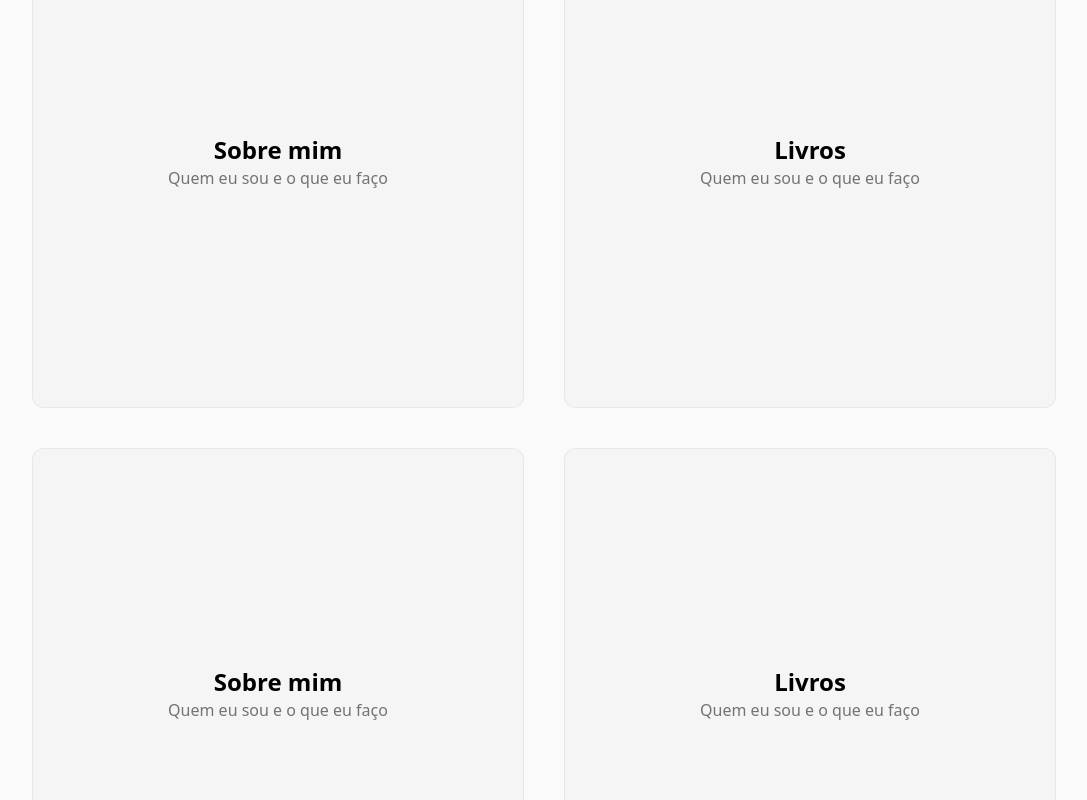
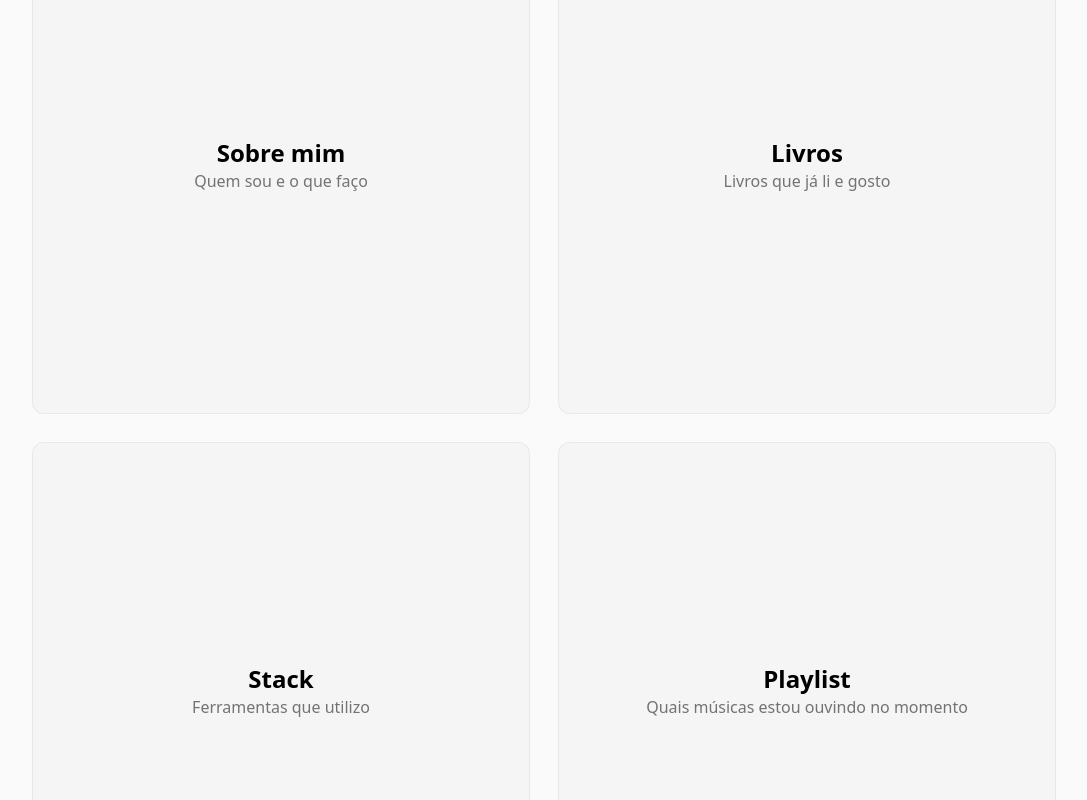
Before and after one commit to OYERA1/new-portfolio, a Next.js app: page / in a window 1280 px wide. Shown: the part 760-1560 px from the top of the page, without its empty margins (96-1183 px from the left). Built offline with nearby package versions, Linux system fonts and the light colour scheme.

Commit message:
mt coisa dnv

```diff
--- a/next.config.ts
+++ b/next.config.ts
@@ -1,7 +1,7 @@
 import type { NextConfig } from "next";
 
 const nextConfig: NextConfig = {
-	/* config options here */
+
 };
 
 export default nextConfig;
--- a/package.json
+++ b/package.json
@@ -17,6 +17,7 @@
 		"react": "^19.0.0",
 		"react-dom": "^19.0.0",
 		"react-hook-form": "^7.54.2",
+		"react-spotify-embed": "^2.0.4",
 		"resend": "^4.1.1",
 		"sonner": "^1.7.3",
 		"tailwind-merge": "^2.6.0",
--- /dev/null
+++ b/src/app/music/page.tsx
@@ -0,0 +1,7 @@
+import { Spotify } from "react-spotify-embed";
+
+export default function PlaylistPage() {
+    return <div className="flex justify-center py-20">
+        <iframe className={"w-max rounded-2xl border-0"} title="spotify playlist" src="https://open.spotify.com/embed/playlist/37i9dQZF1EprXSD0EVMZPs?utm_source=generator&theme=0" width="100%" height="500" />
+    </div>
+}
--- a/src/app/page.tsx
+++ b/src/app/page.tsx
@@ -1,3 +1,4 @@
+import { Cards } from "@/components/cards/cards";
 import Link from "next/link";
 
 export default function Home() {
@@ -17,7 +18,7 @@ export default function Home() {
 				</h2>
 			</div>
 			<div className="mt-10 flex max-w-[400px] gap-20">
-				<Link href={'/cv'} className="btn bg-neutral-800/90 font-semibold text-white/90 shadow-inner shadow-white/20 hover:bg-neutral-800 dark:bg-neutral-800/20 dark:text-white hover:dark:bg-neutral-800/75 ">
+				<Link href={'https://cv.oyera.dev'} className="btn bg-neutral-800/90 font-semibold text-white/90 shadow-inner shadow-white/20 hover:bg-neutral-800 dark:bg-neutral-800/20 dark:text-white hover:dark:bg-neutral-800/75 ">
 					Curriculo
 				</Link>
 				<Link href={'/contact'} className="btn bg-background text-foreground shadow-xl hover:bg-neutral-300/20 dark:hover:bg-neutral-800/20">
@@ -30,36 +31,12 @@ export default function Home() {
 			<h2 className="font-black text-6xl">
 				Me conheça!
 			</h2>
-			<div className="flex flex-col gap-10">
-				<div className="flex gap-10">
-					<Link href={'/about'} className="flex aspect-square size-1/2 flex-col items-center justify-center rounded-xl border border-neutral-200/80 bg-neutral-100 p-10">
-						<div className="text-center">
-							<h3 className="font-bold text-2xl">Sobre mim</h3>
-							<h4 className=" text-neutral-500">Quem eu sou e o que eu faço</h4>
-						</div>
-					</Link>
-					<Link href={'/books'} className="flex aspect-square size-1/2 flex-col items-center justify-center rounded-xl border border-neutral-200/80 bg-neutral-100 p-10">
-						<div className="text-center">
-							<h3 className="font-bold text-2xl">Livros</h3>
-							<h4 className=" text-neutral-500">Quem eu sou e o que eu faço</h4>
-						</div>
-					</Link>
-				</div>
-				<div className="flex gap-10">
-					<Link href={'/contact'} className="flex aspect-square size-1/2 flex-col items-center justify-center rounded-xl border border-neutral-200/80 bg-neutral-100 p-10">
-						<div className="text-center">
-							<h3 className="font-bold text-2xl">Sobre mim</h3>
-							<h4 className=" text-neutral-500">Quem eu sou e o que eu faço</h4>
-						</div>
-					</Link>
-					<Link href={'/books'} className="flex aspect-square size-1/2 flex-col items-center justify-center rounded-xl border border-neutral-200/80 bg-neutral-100 p-10">
-						<div className="text-center">
-							<h3 className="font-bold text-2xl">Livros</h3>
-							<h4 className=" text-neutral-500">Quem eu sou e o que eu faço</h4>
-						</div>
-					</Link>
-				</div>
+			<div className="grid grid-cols-2 gap-7">
+				<Cards title="Sobre mim" link="/about" description="Quem sou e o que faço" />
+				<Cards title="Livros" link="/books" description="Livros que já li e gosto" />
+				<Cards title="Stack" link="/stack" description="Ferramentas que utilizo" />
+				<Cards title="Playlist" link="/music" description="Quais músicas estou ouvindo no momento" />
 			</div>
 		</div>
-	</div >;
+	</div >
 }
--- /dev/null
+++ b/src/components/cards/cards.tsx
@@ -0,0 +1,21 @@
+import Link from "next/link";
+
+interface CardsProps {
+    title: string,
+    description: string
+    link: string
+    img?: string
+}
+
+const Cards = ({ description, img, link, title }: CardsProps) => {
+    return (
+        <Link href={link} className="group flex aspect-square  flex-col items-center justify-center rounded-xl border border-neutral-200/80 bg-neutral-100 p-10 transition-all duration-200 hover:bg-neutral-200 hover:shadow-md dark:border-none dark:bg-neutral-900 dark:hover:bg-neutral-800/70">
+            <div className="text-center" >
+                <h3 className="font-bold text-2xl">{title}</h3>
+                <h4 className=" text-neutral-500">{description}</h4>
+            </div >
+        </Link >
+    );
+};
+
+export { Cards, type CardsProps };
```
Also changed, not shown: src/app/layout.tsx (indentation only), 1 other file (tests, documents, lock files or other folders).
